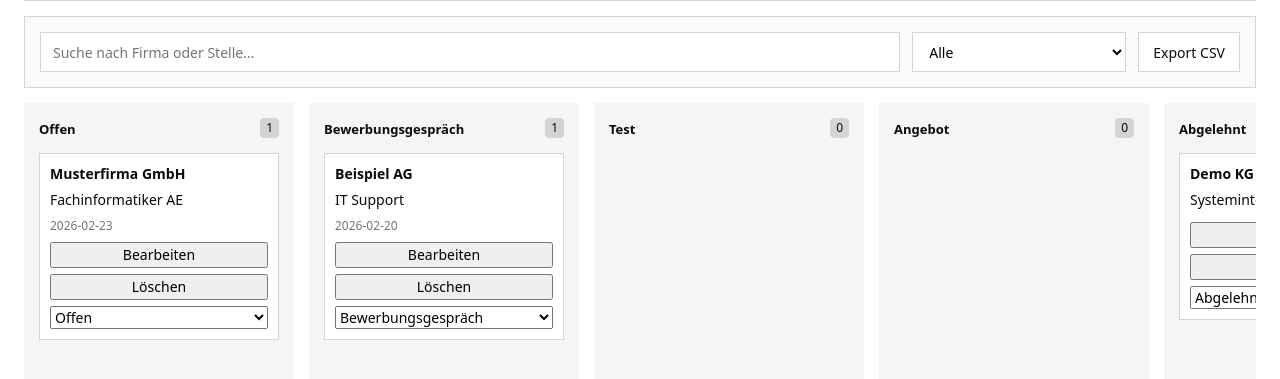
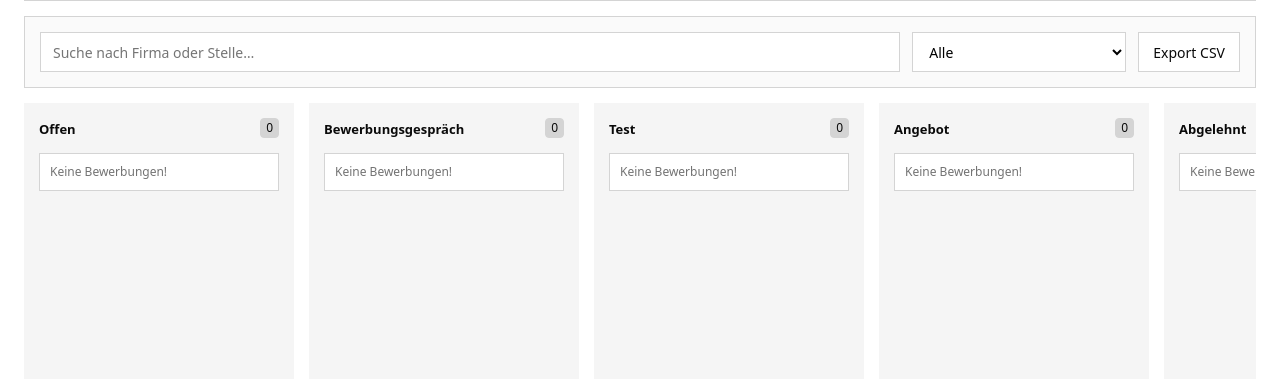
Before and after one commit to demdan01/bewerbungs-tracker, a website built with Vite: page index.html in a window 1280 px wide. Shown: the part 97-476 px from the top of the page. Built offline with nearby package versions, Linux system fonts and the light colour scheme.

Commit message:
feat: show empty state message for empty columns

```diff
--- a/src/main.js
+++ b/src/main.js
@@ -17,6 +17,7 @@ const dateInput       = document.getElementById("dateInput");
 const linkInput       = document.getElementById("linkInput");
 const cancelBtn       = document.getElementById("cancelBtn");
 const errorMessage    = document.getElementById("errorMessage");
+
 
 
 
@@ -76,28 +77,54 @@ function clearColumns() {
 }
 
 function render() {
-  clearColumns()
+  clearColumns();
 
   const countsByStatus = {};
-  STATUSES.forEach((s) => (countsByStatus[s] = 0));
+
+  const fragsByStatus = {};
+
+  STATUSES.forEach((s) => {
+    countsByStatus[s] = 0;
+    fragsByStatus[s] = document.createDocumentFragment();
+  });
 
   const visibleApps = getVisibleApps();
 
   visibleApps.forEach((app) => {
-  const targetBody = bodiesByStatus[app.status];
-  if (!targetBody) {
-  console.warn("Skipping app with invalid status:", app);
-  return;
-  }
-  const cardEl = createCard(app);
-  targetBody.append(cardEl);
-  countsByStatus[app.status] += 1;
-});
+    const status = normalizeStatus(app.status);
 
-STATUSES.forEach((s) => {
-  const badgeEl = badgesByStatus[s];
-  badgeEl.textContent = countsByStatus[s];
-});
+    const frag = fragsByStatus[status];
+    if (!frag) {
+      console.warn("Skipping app with invalid status:", app);
+      return;
+    }
+
+    frag.appendChild(createCard(app));
+    countsByStatus[status] += 1;
+  });
+
+  STATUSES.forEach((status) => {
+    const bodyEl = bodiesByStatus[status];
+    const badgeEl = badgesByStatus[status];
+
+    if (!bodyEl || !badgeEl) {
+      console.warn("Missing body/badge for status:", status);
+      return;
+    }
+
+    const count = countsByStatus[status];
+
+    if (count === 0) {
+      const empty = document.createElement("div");
+      empty.className = "column__empty";
+      empty.textContent = "Keine Bewerbungen!";
+      bodyEl.appendChild(empty);
+    } else {
+      bodyEl.appendChild(fragsByStatus[status]);
+    }
+
+    badgeEl.textContent = String(count);
+  });
 }
 
 function init() {
@@ -107,6 +134,7 @@ function init() {
 
   state.apps = loadApps();
 
+  /*
   if (!hadStorage) {
     state.apps = [
         { id: "1", company: "Musterfirma GmbH", role: "Fachinformatiker AE", status: "open", appliedAt: "2026-02-23", link: "#" },
@@ -115,6 +143,8 @@ function init() {
       ];
     saveApps(state.apps);
   }
+  */
+
   const before = JSON.stringify(state.apps);
   const normalized = state.apps.map((a) => normalizeApp(a));
   const after = JSON.stringify(normalized);
--- a/styles.css
+++ b/styles.css
@@ -233,6 +233,15 @@ button, input, select {
   font-weight: bold;
 }
 
+.column__empty {
+  padding: 10px;
+  border: 1px solid var(--border);
+  background: var(--bg-card);
+  color: var(--muted);
+  font-size: var(--fs-meta);
+  line-height: var(--lh-meta);
+}
+
 @media (max-width: 768px) {
 
    .container {
```
